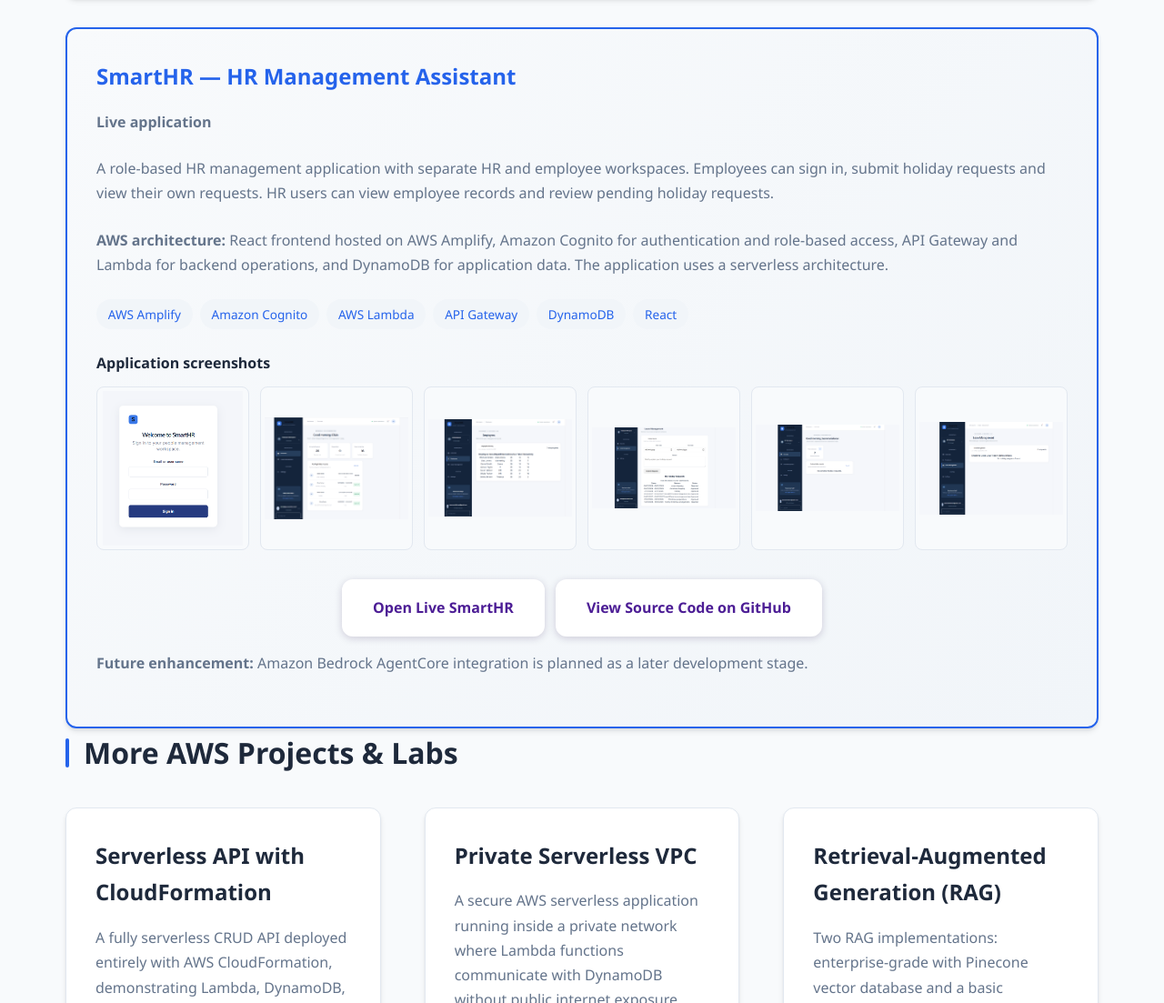
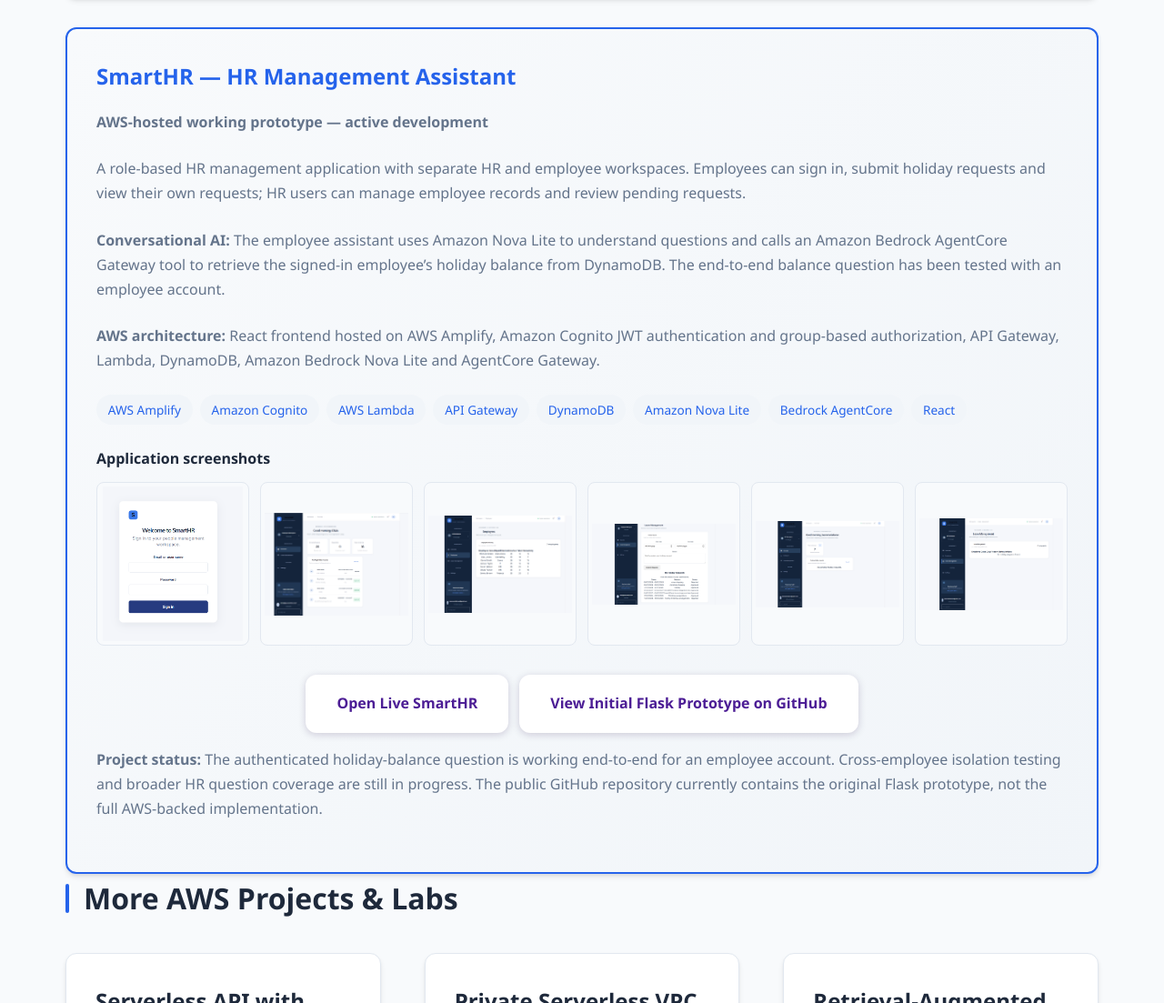
Before and after one commit to Jazblue/mywebsite, a plain HTML site: page index.html in a window 1280 px wide. Shown: the part 10502-11605 px from the top of the page at 91% size. Drawn offline with Linux system fonts and the light colour scheme.

Commit message:
docs: showcase SmartHR conversational AI assistant

```diff
--- a/index.html
+++ b/index.html
@@ -640,15 +640,18 @@ AI-powered voice support system using Vapi for AI voice orchestration, Twilio fo
                     <div class="cards-grid cards-2" style="margin-top: 2rem;">
                 <div class="card featured-card">
                     <h3>SmartHR — HR Management Assistant</h3>
-                    <p><strong>Live application</strong></p>
-                    <p>A role-based HR management application with separate HR and employee workspaces. Employees can sign in, submit holiday requests and view their own requests. HR users can view employee records and review pending holiday requests.</p>
-                    <p><strong>AWS architecture:</strong> React frontend hosted on AWS Amplify, Amazon Cognito for authentication and role-based access, API Gateway and Lambda for backend operations, and DynamoDB for application data. The application uses a serverless architecture.</p>
+                    <p><strong>AWS-hosted working prototype — active development</strong></p>
+                    <p>A role-based HR management application with separate HR and employee workspaces. Employees can sign in, submit holiday requests and view their own requests; HR users can manage employee records and review pending requests.</p>
+                    <p><strong>Conversational AI:</strong> The employee assistant uses Amazon Nova Lite to understand questions and calls an Amazon Bedrock AgentCore Gateway tool to retrieve the signed-in employee’s holiday balance from DynamoDB. The end-to-end balance question has been tested with an employee account.</p>
+                    <p><strong>AWS architecture:</strong> React frontend hosted on AWS Amplify, Amazon Cognito JWT authentication and group-based authorization, API Gateway, Lambda, DynamoDB, Amazon Bedrock Nova Lite and AgentCore Gateway.</p>
                     <div class="tags">
                         <span class="tag">AWS Amplify</span>
                         <span class="tag">Amazon Cognito</span>
                         <span class="tag">AWS Lambda</span>
                         <span class="tag">API Gateway</span>
                         <span class="tag">DynamoDB</span>
+                        <span class="tag">Amazon Nova Lite</span>
+                        <span class="tag">Bedrock AgentCore</span>
                         <span class="tag">React</span>
                     </div>
                     <h4 style="margin: 1.5rem 0 0.75rem;">Application screenshots</h4>
@@ -662,9 +665,9 @@ AI-powered voice support system using Vapi for AI voice orchestration, Twilio fo
                     </div>
                     <div class="hero-buttons" style="display:flex;flex-wrap:wrap;gap:0.75rem;">
                         <a href="https://main.dinb3dclppt82.amplifyapp.com" target="_blank" rel="noopener noreferrer" class="btn btn-primary">Open Live SmartHR</a>
-                        <a href="https://github.com/Jazblue/SmartHR" target="_blank" rel="noopener noreferrer" class="btn btn-outline">View Source Code on GitHub</a>
+                        <a href="https://github.com/Jazblue/SmartHR" target="_blank" rel="noopener noreferrer" class="btn btn-outline">View Initial Flask Prototype on GitHub</a>
                     </div>
-                    <p style="margin-top: 1rem;"><strong>Future enhancement:</strong> Amazon Bedrock AgentCore integration is planned as a later development stage.</p>
+                    <p style="margin-top: 1rem;"><strong>Project status:</strong> The authenticated holiday-balance question is working end-to-end for an employee account. Cross-employee isolation testing and broader HR question coverage are still in progress. The public GitHub repository currently contains the original Flask prototype, not the full AWS-backed implementation.</p>
                 </div>
             </div>
 </section>
```
